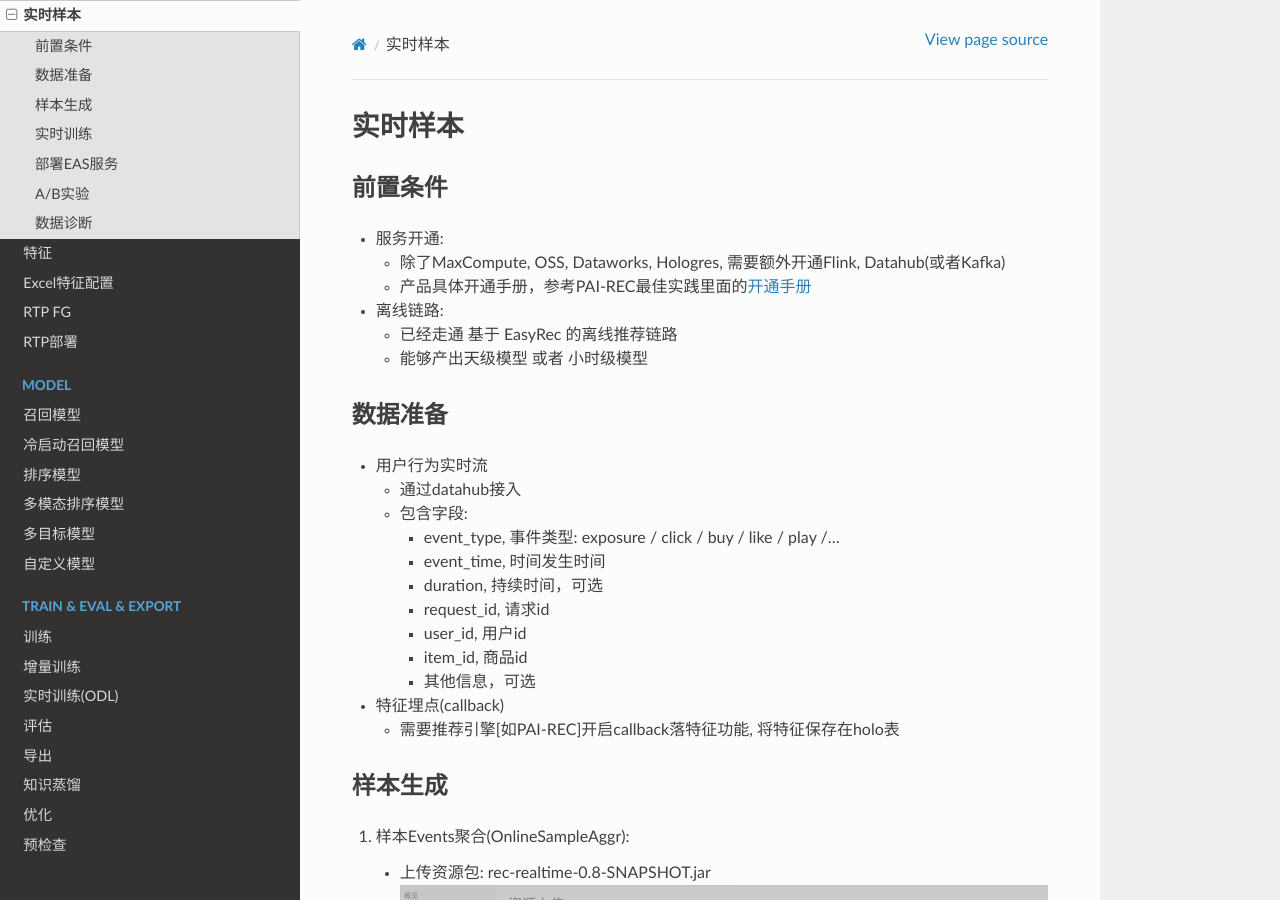
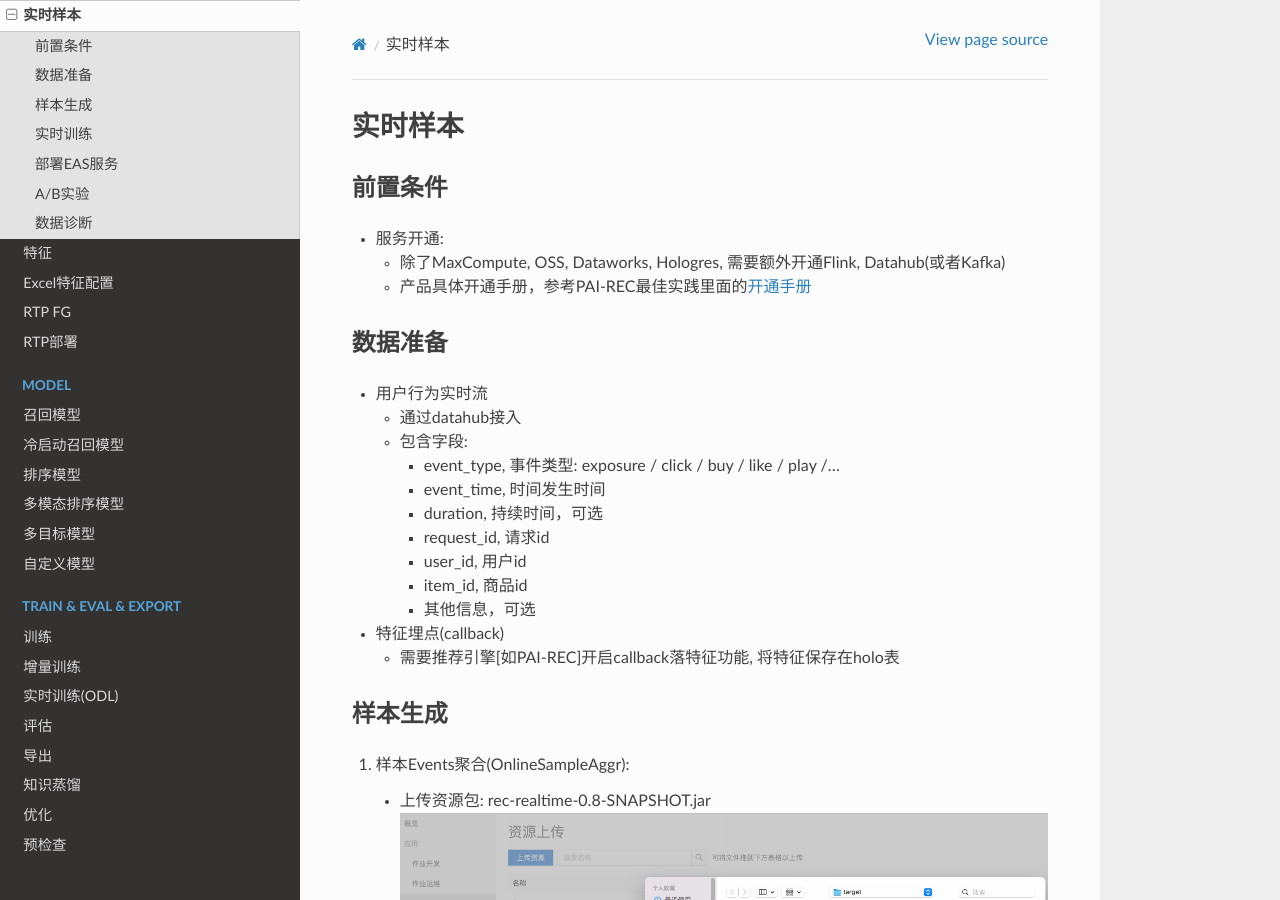
Before and after one commit to alibaba/EasyRec, a Sphinx documentation site: the page built from docs/source/feature/odl_sample.md, in a window 1280 px wide and 900 px high. Built offline with Sphinx 7.4.7 and the Read the Docs theme 2.0.0, drawn with Linux system fonts in a browser that asks for light colours; the version number is read from the project's files by our own code.

Commit message:
Update odl_sample.md

```diff
--- a/docs/source/feature/odl_sample.md
+++ b/docs/source/feature/odl_sample.md
@@ -4,10 +4,6 @@
 - 服务开通:
    - 除了MaxCompute, OSS, Dataworks, Hologres, 需要额外开通Flink, Datahub(或者Kafka)
    - 产品具体开通手册，参考PAI-REC最佳实践里面的[开通手册](https://pairec.yuque.com/staff-nodpws/kwr84w/wz2og0)
-
-- 离线链路:
-   - 已经走通 基于 EasyRec 的离线推荐链路
-   - 能够产出天级模型 或者 小时级模型
 
 ## 数据准备
 - 用户行为实时流
```
